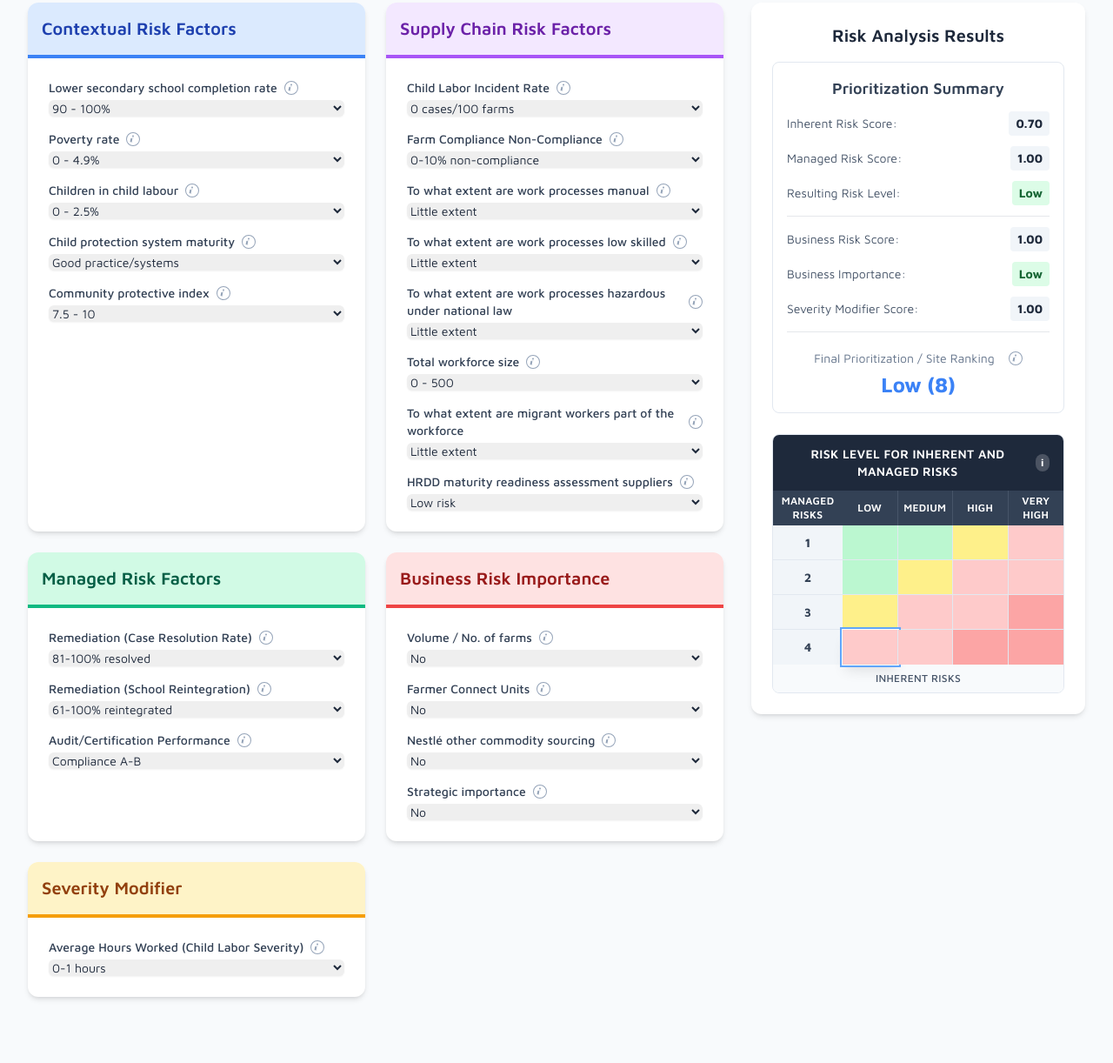
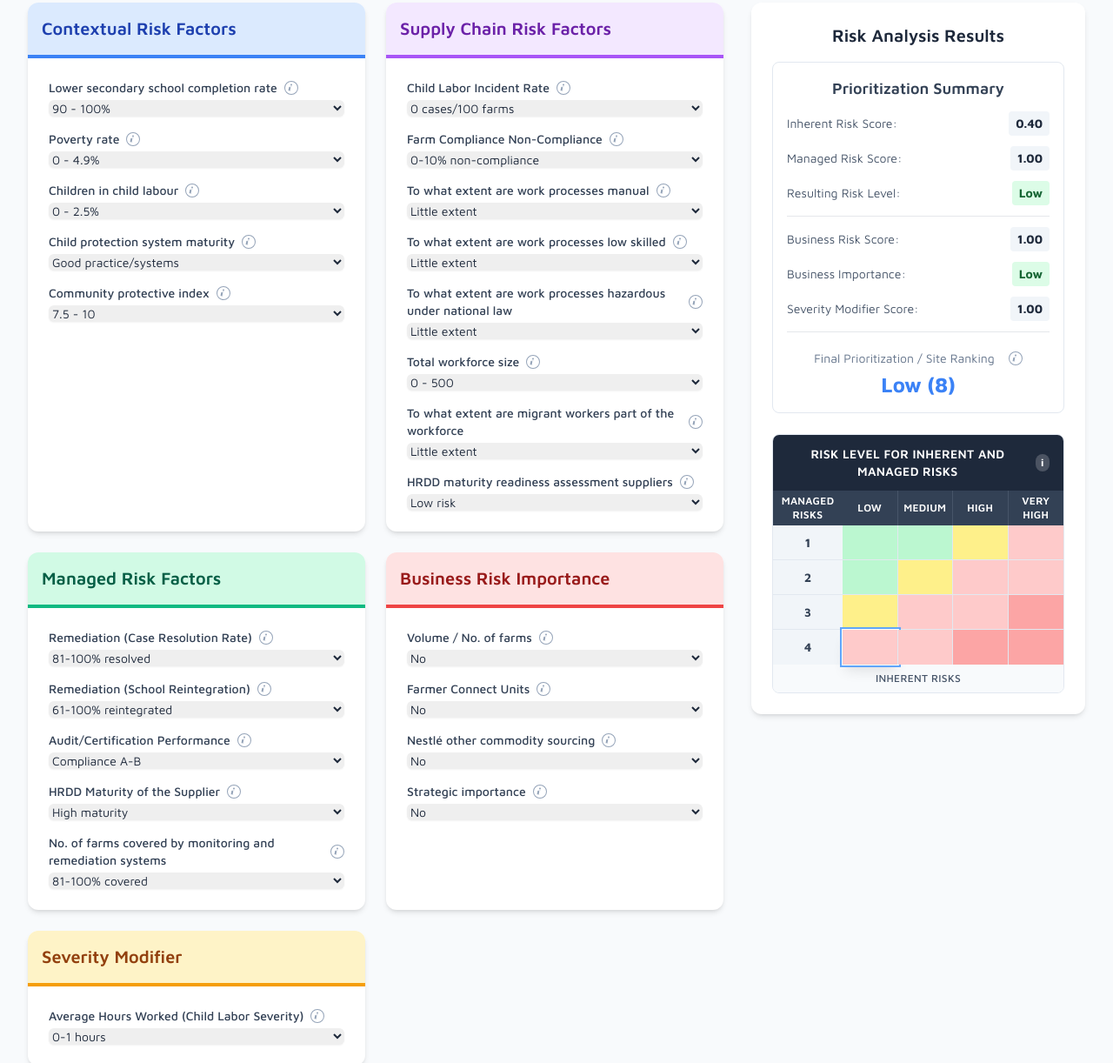
Before and after one commit to elment8/CRsimulator, a plain HTML site: page index.html in a window 1280 px wide. Shown: the part 240-1462 px from the top of the page at 87% size. Before the commit the page ends 1418 px from the top, so only its background shows below. Drawn offline with nearby package versions, Linux system fonts and the light colour scheme.

Commit message:
-------recul based on the feedback

```diff
--- a/index.html
+++ b/index.html
@@ -267,15 +267,17 @@
                     { id: 'hrdd-maturity-readiness-assessment-suppliers', label: 'HRDD maturity readiness assessment suppliers', weight: 0.10, tooltip: 'Human Rights Due Diligence maturity and readiness of suppliers.', options: [{ text: 'Low risk', rating: 1 }, { text: 'Medium risk', rating: 2 }, { text: 'High risk', rating: 3 }, { text: 'Very high risk', rating: 4 }] },
                 ],
                 managed: [
-                    { id: 'remediation-case-resolution-rate', label: 'Remediation (Case Resolution Rate)', weight: 0.50, tooltip: 'Proportion of child cases resolved with successful outcomes.', options: [{ text: '81-100% resolved', rating: 1 }, { text: '61-80% resolved', rating: 2 }, { text: '41-60% resolved', rating: 3 }, { text: '0-40% resolved', rating: 4 }] },
-                    { id: 'remediation-school-reintegration', label: 'Remediation (School Reintegration)', weight: 0.17, tooltip: 'Proportion of child labor cases leading to school re-enrollment.', options: [{ text: '61-100% reintegrated', rating: 1 }, { text: '41-60% reintegrated', rating: 2 }, { text: '21-40% reintegrated', rating: 3 }, { text: '0-20% reintegrated', rating: 4 }] },
-                    { id: 'audit-certification-performance', label: 'Audit/Certification Performance', weight: 0.33, tooltip: 'Audit or certification results score for the site.', options: [{ text: 'Compliance A-B', rating: 1 }, { text: 'Compliance C', rating: 2 }, { text: 'Compliance D', rating: 3 }, { text: 'Compliance F / Not audited 2y', rating: 4 }] },
+                    { id: 'remediation-case-resolution-rate', label: 'Remediation (Case Resolution Rate)', weight: 0.30, tooltip: 'Proportion of child cases resolved with successful outcomes.', options: [{ text: '81-100% resolved', rating: 1 }, { text: '61-80% resolved', rating: 2 }, { text: '41-60% resolved', rating: 3 }, { text: '0-40% resolved', rating: 4 }] },
+                    { id: 'remediation-school-reintegration', label: 'Remediation (School Reintegration)', weight: 0.15, tooltip: 'Proportion of child labor cases leading to school re-enrollment.', options: [{ text: '61-100% reintegrated', rating: 1 }, { text: '41-60% reintegrated', rating: 2 }, { text: '21-40% reintegrated', rating: 3 }, { text: '0-20% reintegrated', rating: 4 }] },
+                    { id: 'audit-certification-performance', label: 'Audit/Certification Performance', weight: 0.20, tooltip: 'Audit or certification results score for the site.', options: [{ text: 'Compliance A-B', rating: 1 }, { text: 'Compliance C', rating: 2 }, { text: 'Compliance D', rating: 3 }, { text: 'Compliance F / Not audited 2y', rating: 4 }] },
+                    { id: 'hrdd-maturity-supplier', label: 'HRDD Maturity of the Supplier', weight: 0.20, tooltip: 'Human Rights Due Diligence maturity and readiness of the supplier.', options: [{ text: 'High maturity', rating: 1 }, { text: 'Medium maturity', rating: 2 }, { text: 'Low maturity', rating: 3 }, { text: 'Very low maturity', rating: 4 }] },
+                    { id: 'farms-monitoring-remediation', label: 'No. of farms covered by monitoring and remediation systems', weight: 0.15, tooltip: 'Percentage of farms covered by monitoring and remediation systems.', options: [{ text: '81-100% covered', rating: 1 }, { text: '61-80% covered', rating: 2 }, { text: '41-60% covered', rating: 3 }, { text: '0-40% covered', rating: 4 }] },
                 ],
                 businessRisk: [
-                    { id: 'volume-no-of-farms', label: 'Volume / No. of farms', weight: 0.25, tooltip: 'Whether the site represents significant volume or number of farms.', options: [{ text: 'No', rating: 1 }, { text: 'Yes', rating: 2 }] },
-                    { id: 'farmer-connect-units', label: 'Farmer Connect Units', weight: 0.25, tooltip: 'Whether the site has Farmer Connect units.', options: [{ text: 'No', rating: 1 }, { text: 'Yes', rating: 2 }] },
-                    { id: 'nestle-other-commodity-sourcing', label: 'Nestlé other commodity sourcing', weight: 0.25, tooltip: 'Whether Nestlé sources other commodities from this site.', options: [{ text: 'No', rating: 1 }, { text: 'Yes', rating: 2 }] },
-                    { id: 'strategic-importance', label: 'Strategic importance', weight: 0.25, tooltip: 'Whether the site has strategic importance for the business.', options: [{ text: 'No', rating: 1 }, { text: 'Yes', rating: 2 }] },
+                    { id: 'volume-no-of-farms', label: 'Volume / No. of farms', weight: 0.70, tooltip: 'Whether the site represents significant volume or number of farms.', options: [{ text: 'No', rating: 1 }, { text: 'Yes', rating: 2 }] },
+                    { id: 'farmer-connect-units', label: 'Farmer Connect Units', weight: 0.10, tooltip: 'Whether the site has Farmer Connect units.', options: [{ text: 'No', rating: 1 }, { text: 'Yes', rating: 2 }] },
+                    { id: 'nestle-other-commodity-sourcing', label: 'Nestlé other commodity sourcing', weight: 0.10, tooltip: 'Whether Nestlé sources other commodities from this site.', options: [{ text: 'No', rating: 1 }, { text: 'Yes', rating: 2 }] },
+                    { id: 'strategic-importance', label: 'Strategic importance', weight: 0.10, tooltip: 'Whether the site has strategic importance for the business.', options: [{ text: 'No', rating: 1 }, { text: 'Yes', rating: 2 }] },
                 ],
                 severityModifier: [
                     { id: 'average-hours-worked-child-labor-severity', label: 'Average Hours Worked (Child Labor Severity)', weight: 1.0, tooltip: 'Average hours worked by children in child labor situations.', options: [{ text: '0-1 hours', rating: 1 }, { text: '1-2 hours', rating: 2 }, { text: '2-4 hours', rating: 3 }, { text: '4+ hours', rating: 4 }] }
@@ -289,7 +291,7 @@
                     // Supply Chain Risk (High - 3.5)
                     'child-labor-incident-rate': 4, 'farm-compliance-non-compliance': 3, 'to-what-extent-are-work-processes-manual': 4, 'to-what-extent-are-work-processes-low-skilled': 4, 'to-what-extent-are-work-processes-hazardous-under-national-law': 3, 'total-workforce': 4, 'to-what-extent-are-migrant-workers-part-of-the-workforce': 2, 'hrdd-maturity-readiness-assessment-suppliers': 3,
                     // Managed Risk (Low - 1.0) - Limited remediation capacity
-                    'remediation-case-resolution-rate': 4, 'remediation-school-reintegration': 4, 'audit-certification-performance': 4,
+                    'remediation-case-resolution-rate': 4, 'remediation-school-reintegration': 4, 'audit-certification-performance': 4, 'hrdd-maturity-supplier': 4, 'farms-monitoring-remediation': 4,
                     // Business Risk (Low - 1.0) - Not strategic
                     'volume-no-of-farms': 1, 'farmer-connect-units': 1, 'nestle-other-commodity-sourcing': 1, 'strategic-importance': 1,
                     // Severity Modifier (High - 4.0)
@@ -301,7 +303,7 @@
                     // Supply Chain Risk (Medium-High - 3.0)
                     'child-labor-incident-rate': 3, 'farm-compliance-non-compliance': 2, 'to-what-extent-are-work-processes-manual': 4, 'to-what-extent-are-work-processes-low-skilled': 3, 'to-what-extent-are-work-processes-hazardous-under-national-law': 3, 'total-workforce': 4, 'to-what-extent-are-migrant-workers-part-of-the-workforce': 2, 'hrdd-maturity-readiness-assessment-suppliers': 2,
                     // Managed Risk (Medium - 2.0) - Moderate remediation
-                    'remediation-case-resolution-rate': 2, 'remediation-school-reintegration': 2, 'audit-certification-performance': 2,
+                    'remediation-case-resolution-rate': 2, 'remediation-school-reintegration': 2, 'audit-certification-performance': 2, 'hrdd-maturity-supplier': 2, 'farms-monitoring-remediation': 2,
                     // Business Risk (High - 2.0) - Strategic importance
                     'volume-no-of-farms': 2, 'farmer-connect-units': 2, 'nestle-other-commodity-sourcing': 2, 'strategic-importance': 2,
                     // Severity Modifier (Medium - 2.0)
@@ -313,7 +315,7 @@
                     // Supply Chain Risk (Medium - 2.5)
                     'child-labor-incident-rate': 2, 'farm-compliance-non-compliance': 3, 'to-what-extent-are-work-processes-manual': 4, 'to-what-extent-are-work-processes-low-skilled': 4, 'to-what-extent-are-work-processes-hazardous-under-national-law': 3, 'total-workforce': 4, 'to-what-extent-are-migrant-workers-part-of-the-workforce': 1, 'hrdd-maturity-readiness-assessment-suppliers': 3,
                     // Managed Risk (High - 3.0) - Good remediation systems
-                    'remediation-case-resolution-rate': 1, 'remediation-school-reintegration': 1, 'audit-certification-performance': 1,
+                    'remediation-case-resolution-rate': 1, 'remediation-school-reintegration': 1, 'audit-certification-performance': 1, 'hrdd-maturity-supplier': 1, 'farms-monitoring-remediation': 1,
                     // Business Risk (High - 2.0) - Strategic importance
                     'volume-no-of-farms': 2, 'farmer-connect-units': 2, 'nestle-other-commodity-sourcing': 2, 'strategic-importance': 2,
                     // Severity Modifier (Low - 1.0)
@@ -340,6 +342,8 @@
                     'remediation-case-resolution-rate': 'Low resolution: ~30% of identified cases successfully resolved.',
                     'remediation-school-reintegration': 'Low reintegration: ~20% of child labor cases lead to school re-enrollment.',
                     'audit-certification-performance': 'Limited audit coverage and certification programs.',
+                    'hrdd-maturity-supplier': 'Very low HRDD maturity with significant gaps in supplier readiness.',
+                    'farms-monitoring-remediation': 'Low coverage: ~25% of farms covered by monitoring and remediation systems.',
                     'volume-no-of-farms': 'Not a major volume source for Nestlé.',
                     'farmer-connect-units': 'No Farmer Connect units present.',
                     'nestle-other-commodity-sourcing': 'No other commodity sourcing from this region.',
@@ -363,6 +367,8 @@
                     'remediation-case-resolution-rate': 'Moderate resolution: ~60% of identified cases successfully resolved.',
                     'remediation-school-reintegration': 'Moderate reintegration: ~40% of child labor cases lead to school re-enrollment.',
                     'audit-certification-performance': 'Moderate performance: Certifications/programs in places.',
+                    'hrdd-maturity-supplier': 'Medium HRDD maturity with some gaps in supplier readiness.',
+                    'farms-monitoring-remediation': 'Moderate coverage: ~65% of farms covered by monitoring and remediation systems.',
                     'volume-no-of-farms': 'Significant volume source for Nestlé coffee.',
                     'farmer-connect-units': 'Farmer Connect units present in region.',
                     'nestle-other-commodity-sourcing': 'Nestlé sources other commodities from this region.',
@@ -386,6 +392,8 @@
                     'remediation-case-resolution-rate': 'High resolution: ~80% of identified cases successfully resolved.',
                     'remediation-school-reintegration': 'High reintegration: ~70% of child labor cases lead to school re-enrollment.',
                     'audit-certification-performance': 'Good performance: Strong audit coverage and certification programs.',
+                    'hrdd-maturity-supplier': 'High HRDD maturity with strong supplier readiness and systems.',
+                    'farms-monitoring-remediation': 'High coverage: ~85% of farms covered by monitoring and remediation systems.',
                     'volume-no-of-farms': 'Significant volume source for Nestlé coffee.',
                     'farmer-connect-units': 'Farmer Connect units present in region.',
                     'nestle-other-commodity-sourcing': 'Nestlé sources other commodities from this region.',
@@ -453,13 +461,14 @@
                     });
                 }
 
-                // Calculate Inherent Risk Score (Contextual + Supply Chain)
-                const inherentCtxWeight = 0.2;
-                const inherentSupWeight = 0.5;
-                const inherentScore = scores.contextual * inherentCtxWeight + scores.supply * inherentSupWeight;
+                // Calculate Overall Risk Score with proper weighting
+                // Contextual Risk: 15%, Supply Chain Risk: 25%, Managed Risk: 60%
+                const contextualWeight = 0.15;
+                const supplyWeight = 0.25;
+                const managedWeight = 0.60;
 
-                // Calculate Overall Risk Score (Inherent + Managed)
-                const overallRiskScore = inherentScore + scores.managed;
+                const inherentScore = scores.contextual * contextualWeight + scores.supply * supplyWeight;
+                const overallRiskScore = scores.contextual * contextualWeight + scores.supply * supplyWeight + scores.managed * managedWeight;
 
                 // Calculate Business Risk Importance
                 const businessRiskScore = scores.businessRisk;
```
